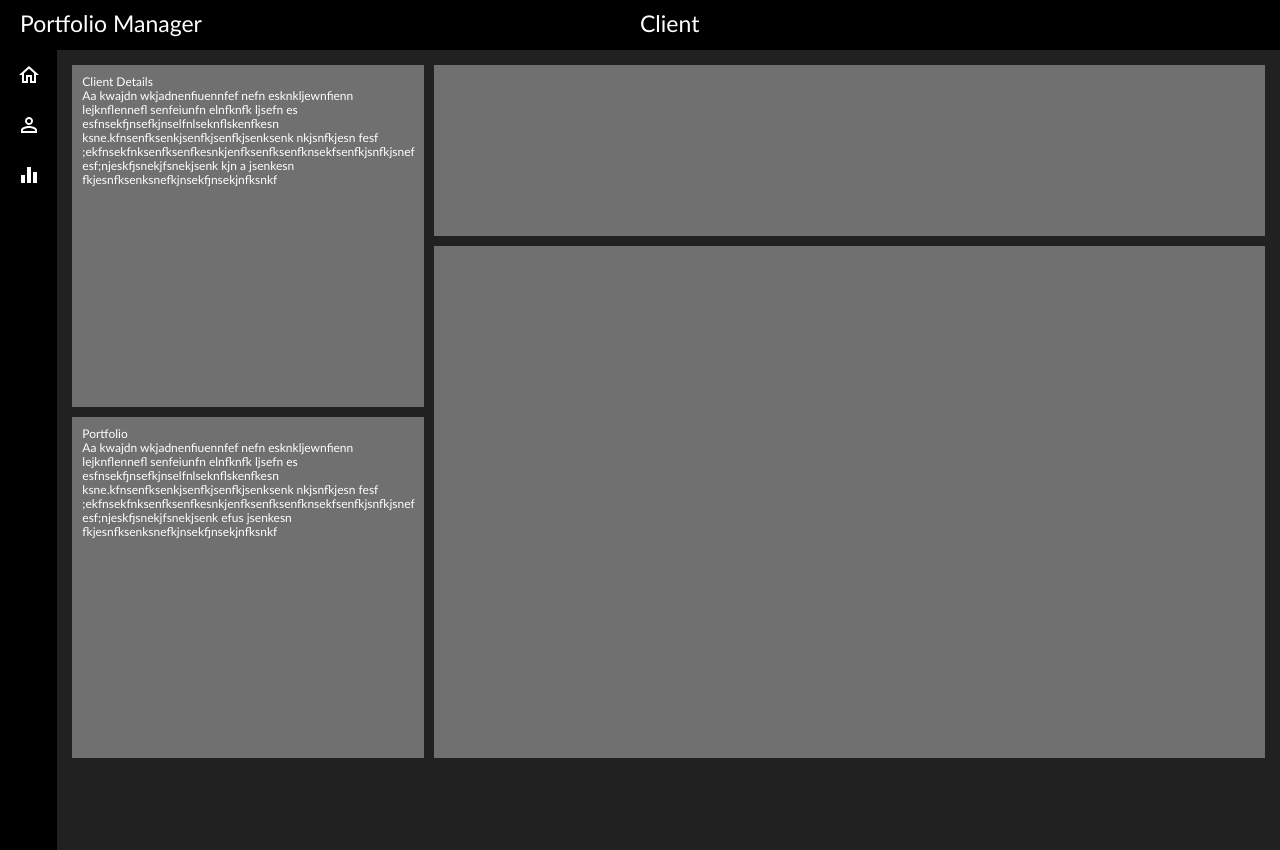
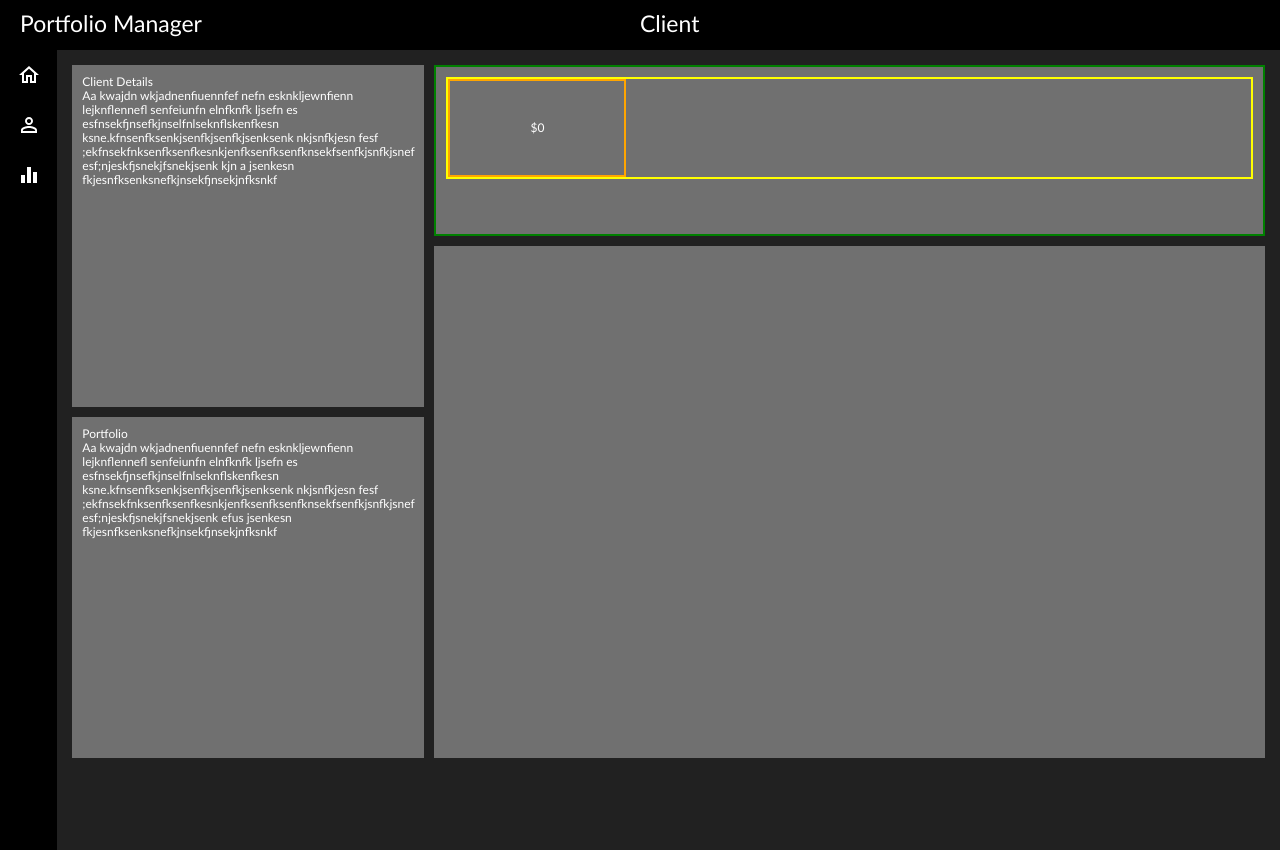
Before and after one commit to aland1298/PortfolioManager, a React app: page /client in a window 1280 px wide. Built offline with nearby package versions, Linux system fonts and the light colour scheme.

Commit message:
Refactored react stocksummary state. branched common fetch apis out.

```diff
--- /dev/null
+++ b/src/js/api/fetchClientData.js
@@ -0,0 +1,8 @@
+/**
+ * Fetches the client data
+ * @returns {Promise<any>}
+ */
+export const fetchClientData = async () => {
+    const data = await fetch("./src/data/profile.json");
+    return await data.json();
+}
--- /dev/null
+++ b/src/js/api/fetchStockData.js
@@ -0,0 +1,8 @@
+/**
+ * Fetches the stock data
+ * @returns {Promise<Response>}
+ */
+export const fetchStockData = async () => {
+    const data = await fetch("./src/data/stock-info.json");
+    return await data.json();
+}
--- a/src/js/app/store.js
+++ b/src/js/app/store.js
@@ -7,6 +7,6 @@ export default configureStore({
     reducer: {
         header: headerReducer,
         clientDropdown: clientDropdownReducer,
-        stockNames: stockSummaryReducer
+        stockSummary: stockSummaryReducer
     }
 });
--- a/src/js/view/client/client.js
+++ b/src/js/view/client/client.js
@@ -7,7 +7,7 @@ import PortfolioSummaryComponent from "./features/featurePortfolioSummary/portfo
 import StockSummaryComponent from "./features/featureStockSummary/stockSummaryComponent";
 import PortfolioDetailsComponent from "./features/featurePortfolioDetails/portfolioDetailsComponent";
 import {selectCurrentClientName} from "../home/features/featureClientDropdown/clientDropdownSelectors";
-import {getAllStockNames} from "./features/featureStockSummary/stockSummaryThunk";
+import {getAllStockSummary} from "./features/featureStockSummary/stockSummaryThunk";
 
 const Client = () => {
     const dispatch = useDispatch();
@@ -16,7 +16,7 @@ const Client = () => {
     useEffect(() => {
         document.title = "Client Dashboard";
         dispatch(updateHeader('Client'));
-        dispatch(getAllStockNames(currName));
+        dispatch(getAllStockSummary(currName));
     }, [dispatch])
 
     return (
--- a/src/js/view/client/features/featureStockSummary/stockSummaryComponent.js
+++ b/src/js/view/client/features/featureStockSummary/stockSummaryComponent.js
@@ -1,14 +1,17 @@
 import React from "react";
 import {useSelector} from "react-redux";
-import {selectAllStockNames} from "./stockSummarySelectors";
+import {selectAllStockSummary} from "./stockSummarySelectors";
 
 const StockSummaryComponent = () => {
-    const stockNames = useSelector(selectAllStockNames);
+    const stockSummary = useSelector(selectAllStockSummary);
 
     return (
         <ul id='stockSummary-element-container'>
-            {stockNames.map((e, index) => (
-                <li className='stockSummary-element' key={index}>{e}</li>
+            {stockSummary.map((e, index) => (
+                <li className='stockSummary-element' key={index}>
+                    <header>{e.ticker}</header>
+                    <p>${e.price}</p>
+                </li>
             ))}
         </ul>
     )
--- a/src/js/view/client/features/featureStockSummary/stockSummarySelectors.js
+++ b/src/js/view/client/features/featureStockSummary/stockSummarySelectors.js
@@ -1 +1 @@
-export const selectAllStockNames = (state) => state.stockNames.stockNames;
+export const selectAllStockSummary = (state) => state.stockSummary.stockSummary;
--- a/src/js/view/client/features/featureStockSummary/stockSummarySlice.js
+++ b/src/js/view/client/features/featureStockSummary/stockSummarySlice.js
@@ -1,28 +1,28 @@
 import React from "react";
 import {createSlice} from "@reduxjs/toolkit";
-import {getAllStockNames} from "./stockSummaryThunk";
+import {getAllStockSummary} from "./stockSummaryThunk";
 
 const initialData = {
-    stockNames: [''],
+    stockSummary: [{name: '', price: 0}],
     hasError: false,
     isLoading: false
 }
 
 const stockSummarySlice = createSlice({
-    name: 'stockNames',
+    name: 'stockSummary',
     initialState: initialData,
     reducers: {},
     extraReducers: {
-        [getAllStockNames.pending]: (state) => {
+        [getAllStockSummary.pending]: (state) => {
             state.isLoading = true;
             state.hasError = false;
         },
-        [getAllStockNames.fulfilled]: (state, action) => {
+        [getAllStockSummary.fulfilled]: (state, action) => {
             state.isLoading = false;
             state.hasError = false;
-            state.stockNames = action.payload;
+            state.stockSummary = action.payload;
         },
-        [getAllStockNames.rejected]: (state) => {
+        [getAllStockSummary.rejected]: (state) => {
             state.isLoading = false;
             state.hasError = true;
         }
--- a/src/js/view/client/features/featureStockSummary/stockSummaryThunk.js
+++ b/src/js/view/client/features/featureStockSummary/stockSummaryThunk.js
@@ -1,10 +1,30 @@
+import {fetchClientData} from "../../../../api/fetchClientData";
+import {fetchStockData} from "../../../../api/fetchStockData";
 import {createAsyncThunk} from "@reduxjs/toolkit";
 
-export const getAllStockNames = createAsyncThunk(
+/**
+ * Retrieves the stock tickers and price that the client holds in the form of [{ticker: '', price: ''}]. Price is the
+ * most recent price.
+ *
+ * @type {AsyncThunk<*[], void, {}>}
+ */
+export const getAllStockSummary = createAsyncThunk(
     'stockNames/getAllNames',
     async (name) => {
-        const data = await fetch("./src/data/profile.json");
-        const json = await data.json();
-        return json.find(e => e.name === name).ticker;
+        // Get all tickers for the client name
+        const clientData = await fetchClientData();
+        const tickers = clientData.find(e => e.name === name).ticker;
+
+        const stockData = await fetchStockData();
+
+        let arr = [];
+        tickers.forEach(t => {
+            const price = stockData.find(o => o.ticker === t).prices[0].open;
+            if(price !== undefined) {
+                arr.push({ticker: t, price: price})
+            }
+        });
+
+        return arr;
     }
 );
--- a/src/sass/client.scss
+++ b/src/sass/client.scss
@@ -39,10 +39,17 @@
       background-color: var(--primary-light-color);
       height: 25%;
       padding: 10px;
+      border: solid 2px green;
 
-      #stockSummary-container {
+      #stockSummary-element-container {
+        border: solid 2px yellow;
+        display: flex;
+        flex-direction: row;
+
         .stockSummary-element {
-          background-color: white;
+          border: solid 2px orange;
+          margin-right: 5px;
+          padding: 40px 80px 40px 80px;
         }
       }
     }
```
